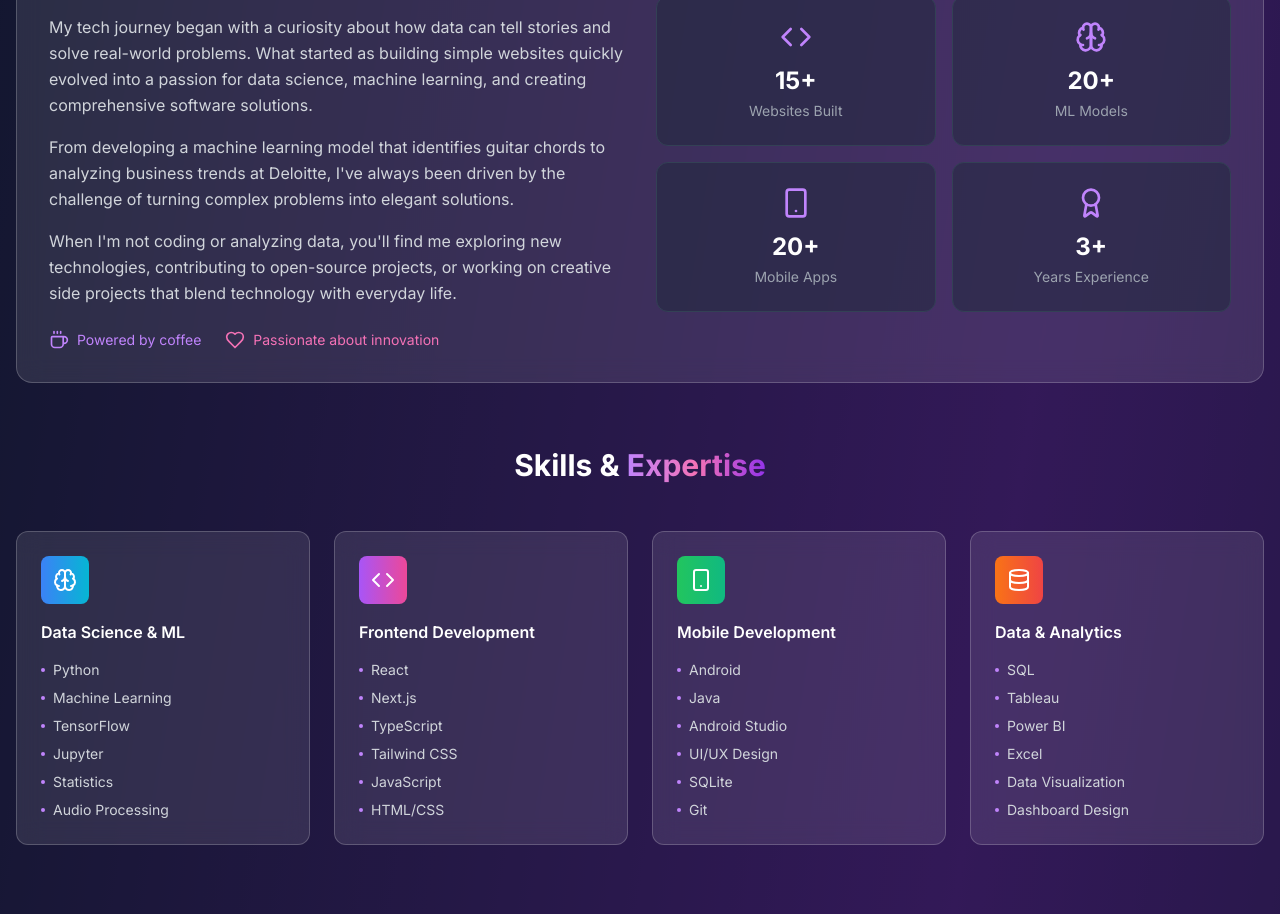
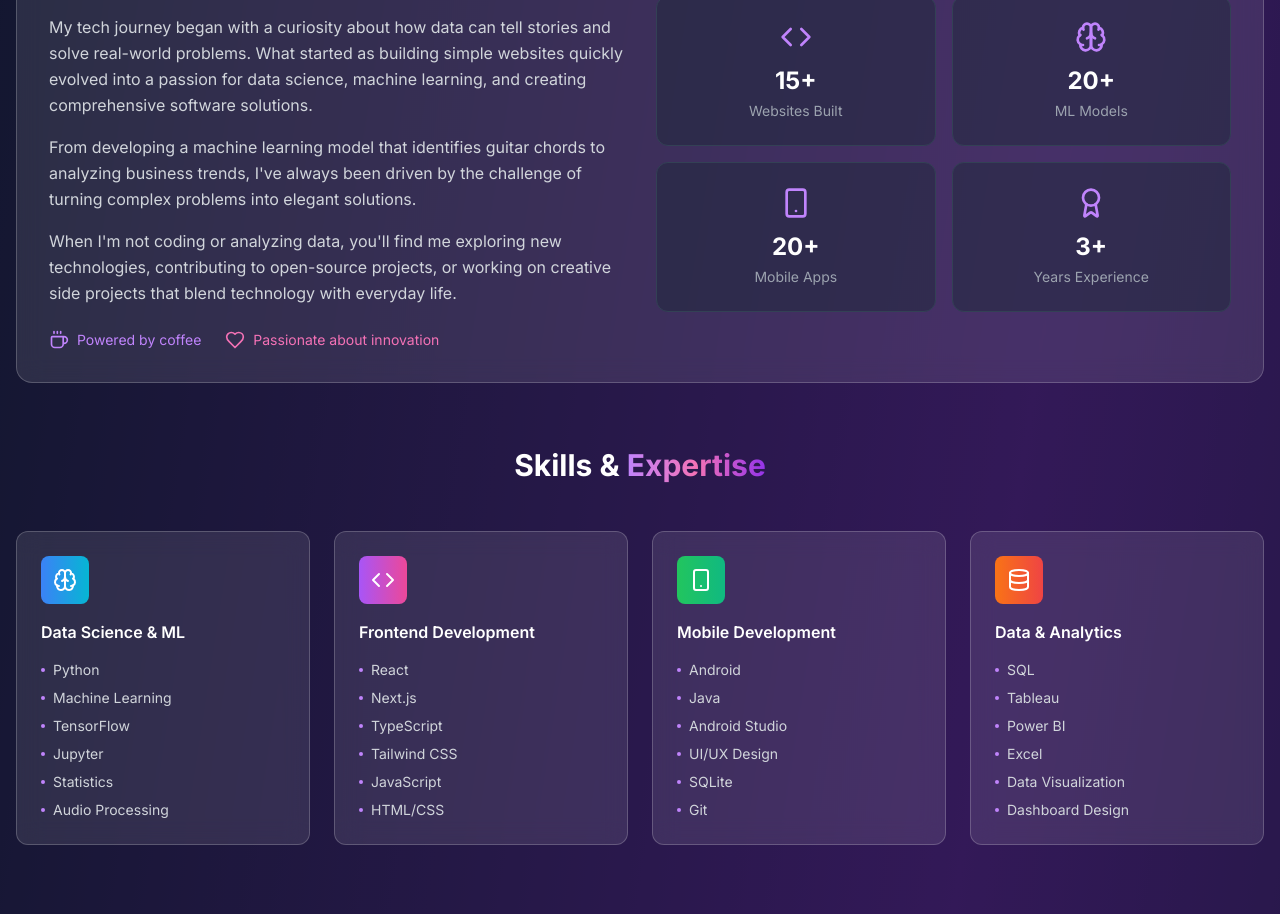
Before and after one commit to LexyMunene/alex-portfolio-v2, a Next.js app: page / in a window 1280 px wide. Shown: the part 1200-2114 px from the top of the page. Built offline with nearby package versions, Linux system fonts and the light colour scheme.

Commit message:
Update About.tsx

```diff
--- a/src/components/sections/About.tsx
+++ b/src/components/sections/About.tsx
@@ -102,7 +102,7 @@ export function About() {
                   </p>
                   <p>
                     From developing a machine learning model that identifies guitar chords to
-                    analyzing business trends at Deloitte, I've always been driven by the
+                    analyzing business trends, I've always been driven by the
                     challenge of turning complex problems into elegant solutions.
                   </p>
                   <p>
```
